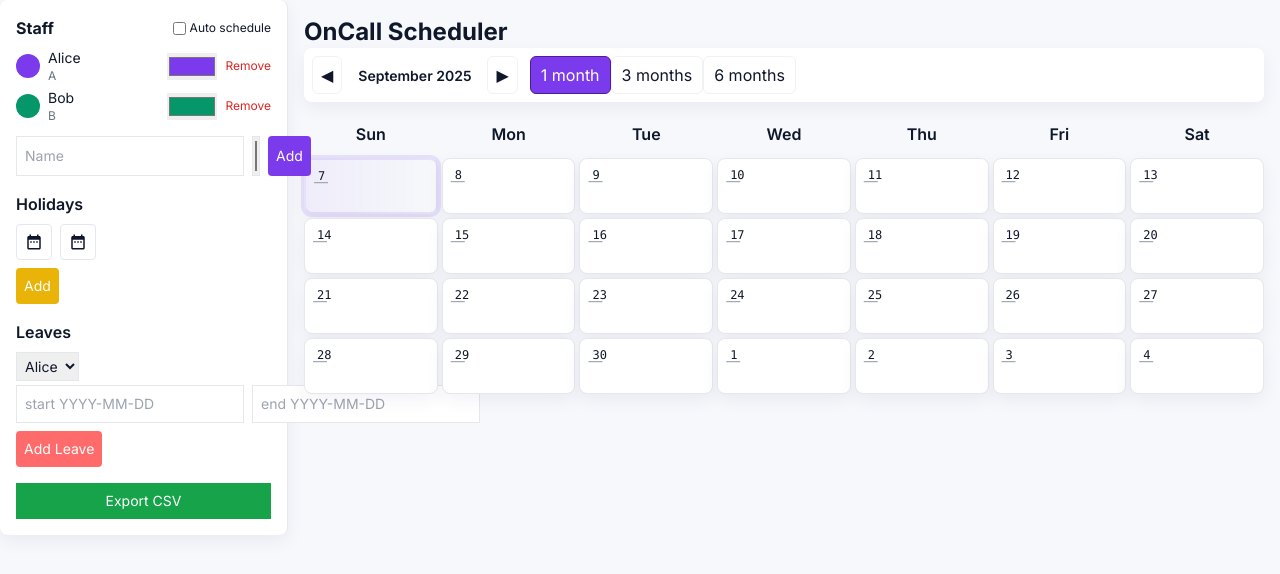
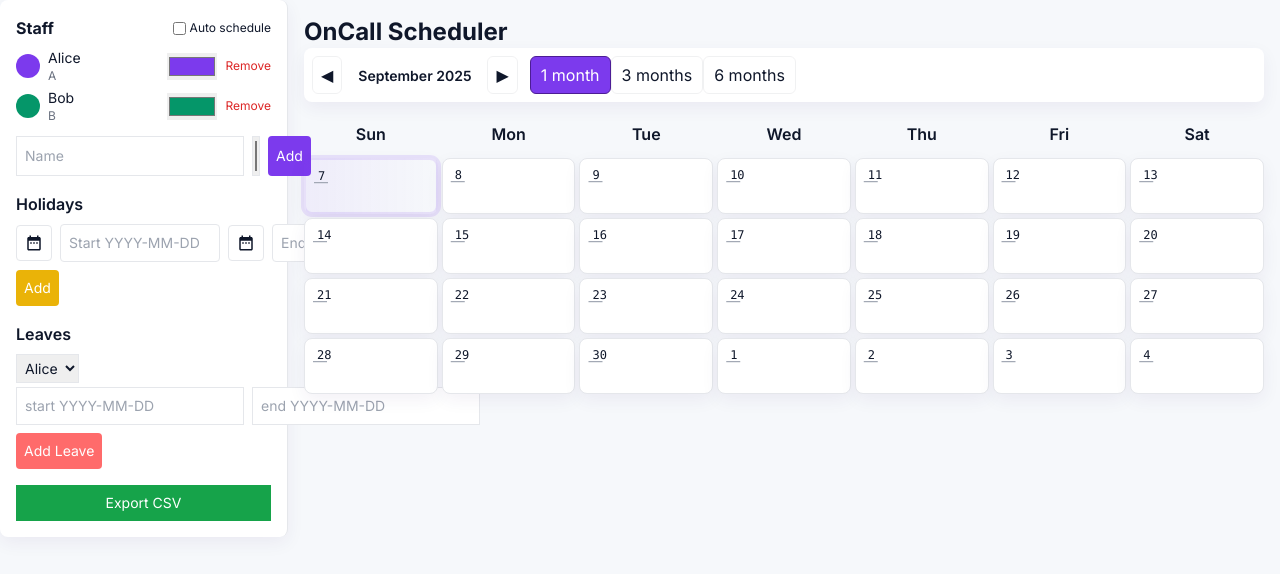
Before and after one commit to alshakhasm/oncall-schedule, a React (Vite) app: page / in a window 1280 px wide. Shown: the top 574 px of the page. Built offline with nearby package versions, Linux system fonts and the light colour scheme.

Commit message:
feat(ui): show selected holiday start/end next to pickers in sidebar

```diff
--- a/src/components/SidePanel.tsx
+++ b/src/components/SidePanel.tsx
@@ -92,11 +92,27 @@ export default function SidePanel({ staff, onAddStaff, onExport, holidays, onAdd
             <button aria-label="Pick holiday start" title="Pick holiday start" className="p-2 border rounded" onClick={() => { const el = startRef.current; if (!el) return; if ((el as any).showPicker) try { (el as any).showPicker(); return } catch {} el.click() }}>
               <svg width="18" height="18" viewBox="0 0 24 24" fill="none" xmlns="http://www.w3.org/2000/svg"><path d="M7 11H9V13H7V11Z" fill="currentColor"/><path d="M11 11H13V13H11V11Z" fill="currentColor"/><path d="M15 11H17V13H15V11Z" fill="currentColor"/><path d="M19 4H18V2H16V4H8V2H6V4H5C3.9 4 3 4.9 3 6V20C3 21.1 3.9 22 5 22H19C20.1 22 21 21.1 21 20V6C21 4.9 20.1 4 19 4ZM19 20H5V9H19V20Z" fill="currentColor"/></svg>
             </button>
+            <input
+              type="text"
+              aria-label="selected holiday start"
+              placeholder="Start YYYY-MM-DD"
+              value={holidayStart}
+              readOnly
+              className="border p-2 text-sm w-40 bg-white rounded"
+            />
 
             <input ref={endRef} type="date" aria-label="holiday end" value={holidayEnd} onChange={e => setHolidayEnd(e.target.value)} className="sr-only" />
             <button aria-label="Pick holiday end" title="Pick holiday end" className="p-2 border rounded" onClick={() => { const el = endRef.current; if (!el) return; if ((el as any).showPicker) try { (el as any).showPicker(); return } catch {} el.click() }}>
               <svg width="18" height="18" viewBox="0 0 24 24" fill="none" xmlns="http://www.w3.org/2000/svg"><path d="M7 11H9V13H7V11Z" fill="currentColor"/><path d="M11 11H13V13H11V11Z" fill="currentColor"/><path d="M15 11H17V13H15V11Z" fill="currentColor"/><path d="M19 4H18V2H16V4H8V2H6V4H5C3.9 4 3 4.9 3 6V20C3 21.1 3.9 22 5 22H19C20.1 22 21 21.1 21 20V6C21 4.9 20.1 4 19 4ZM19 20H5V9H19V20Z" fill="currentColor"/></svg>
             </button>
+            <input
+              type="text"
+              aria-label="selected holiday end"
+              placeholder="End YYYY-MM-DD"
+              value={holidayEnd}
+              readOnly
+              className="border p-2 text-sm w-40 bg-white rounded"
+            />
           </div>
           <div className="flex gap-2">
             <button className="p-2 bg-yellow-500 text-white text-sm rounded" onClick={() => {
```
